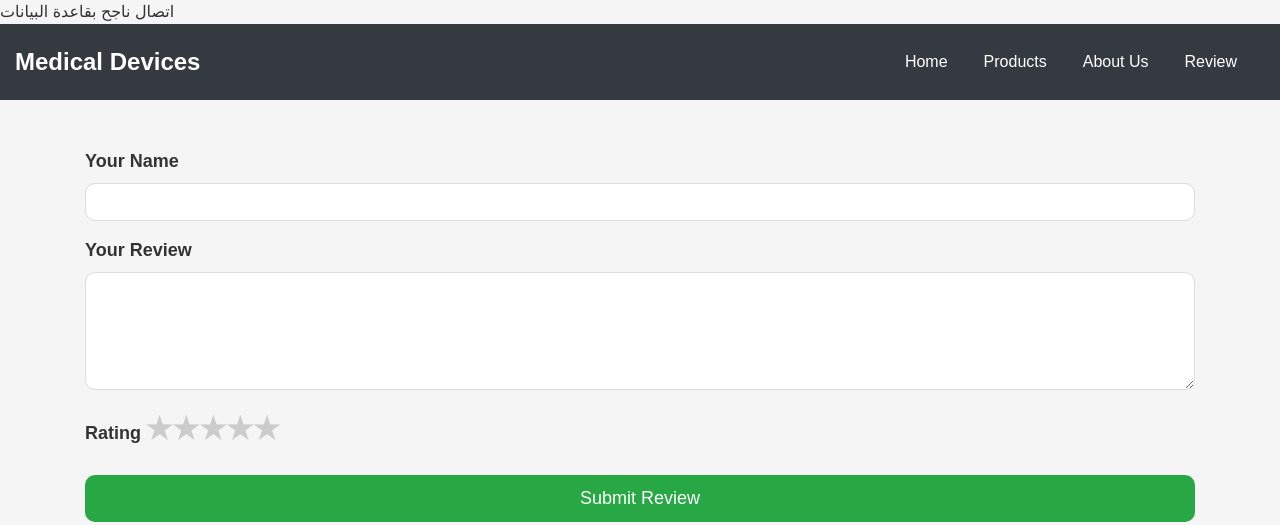
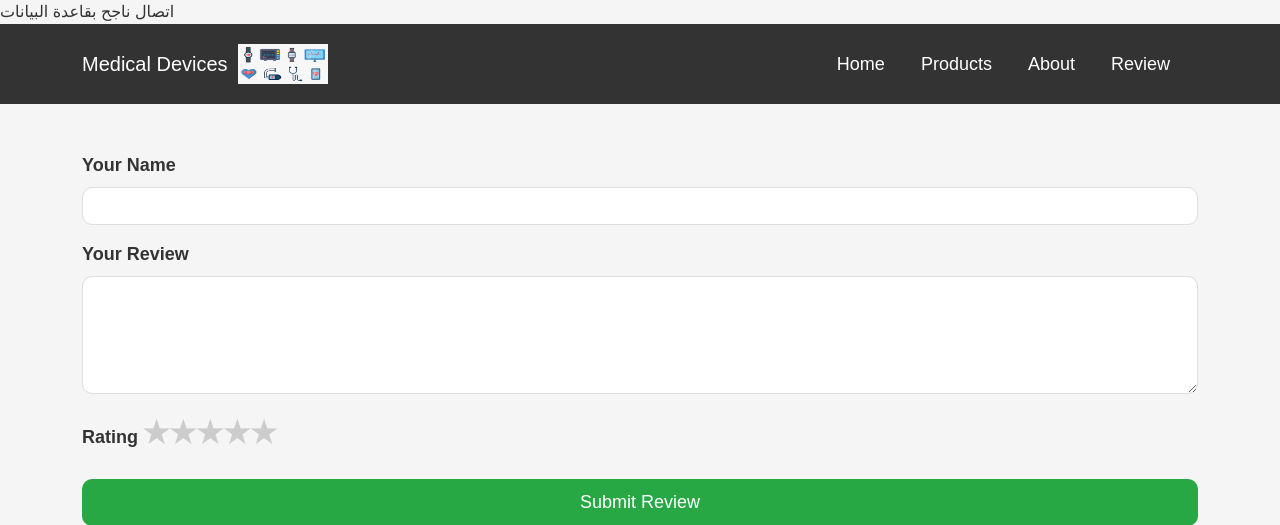
Before and after one commit to Mohamad-my/rr54, a PHP site: page /Task/Review.php in a window 1280 px wide. Shown: the top 525 px of the page. Run offline with PHP 8.4, Linux system fonts and the light colour scheme; data that the repository does not hold is empty.

Commit message:
Add files via upload

```diff
--- a/Review.php
+++ b/Review.php
@@ -35,6 +35,10 @@ $result = $conn->query($sql);
     <link rel="website icon" type="png"  href="img/4660619.png">
     <!-- Bootstrap CSS -->
     <link href="https://maxcdn.bootstrapcdn.com/bootstrap/4.5.2/css/bootstrap.min.css" rel="stylesheet">
+    <link href="https://cdn.jsdelivr.net/npm/bootstrap@5.3.0-alpha1/dist/css/bootstrap.min.css" rel="stylesheet" integrity="sha384-GLhlTQ8iRABdZLl6O3oVMWSktQOp6b7In1Zl3/Jr59b6EGGoI1EMFlnCdhS3NB1I" crossorigin="anonymous">
+
+
+
     <style>
         body {
             background-color: #f5f5f5;
@@ -43,24 +47,31 @@ $result = $conn->query($sql);
         }
 
         .navbar {
-            background-color:  #343a40;
+    background-color: #333 !important; /* ضمان تطبيق اللون */
     padding: 15px;
 }
 
-        .navbar .navbar-brand {
-            font-size: 24px;
-            font-weight: bold;
-            color: #fff;
+.navbar-nav {
+    color:#fff;
+    font-size: 28px !important;
+    margin-left: auto;
+    margin-right: 0;
 }
 
-        .navbar .navbar-nav .nav-link {
-            color: #fff;
+
+.navbar-nav .nav-link {
+    color: #fff !important; /* ضمان تطبيق اللون الأبيض */
     margin-right: 20px;
+    font-size: 18px;
 }
 
-        .navbar .navbar-nav .nav-link:hover {
-            color: #f1f1f1;
+.navbar-nav .nav-link:hover {
+    color: gray !important; /* تغيير اللون عند التمرير */
 }
+
+
+
+
 
         .form-group label {
             font-size: 18px;
@@ -154,25 +165,38 @@ $result = $conn->query($sql);
     <script src="https://cdn.jsdelivr.net/npm/bootstrap@5.3.3/dist/js/bootstrap.bundle.min.js"></script>
 
     <!-- Navbar -->
-    <nav class="navbar navbar-expand-lg">
-        <a class="navbar-brand" href="#">Medical Devices</a>
-        <div class="collapse navbar-collapse">
-            <ul class="navbar-nav ml-auto">
+    <nav class="navbar navbar-expand-lg navbar-dark" style="background-color: rgb(43, 42, 42);">
+    <div class="container">
+        <a class="navbar-brand" href="#" style="display: flex; align-items: center;">
+            <span>Medical Devices</span>
+            <img src="img/34.png" alt="Logo" width="90" height="40" style="margin-left: 10px;">
+        </a>
+        <button class="navbar-toggler" type="button" data-bs-toggle="collapse" data-bs-target="#navbarNav" aria-controls="navbarNav" aria-expanded="false" aria-label="Toggle navigation">
+            <span class="navbar-toggler-icon"></span>
+        </button>
+        <div class="collapse navbar-collapse" id="navbarNav">
+            <ul class="navbar-nav ms-auto"> <!-- ms-auto لنقل القائمة إلى اليمين -->
                 <li class="nav-item">
-                    <a class="nav-link" href="http://localhost/Task/index.html">Home</a>
+                    <a class="nav-link" href="index.html">Home</a>
                 </li>
                 <li class="nav-item">
-                    <a class="nav-link" href="http://localhost/Task/index.php">Products</a>
+                    <a class="nav-link" href="index.php">Products</a>
                 </li>
                 <li class="nav-item">
-                    <a class="nav-link" href="http://localhost/Task/About_us.html">About Us</a>
+                    <a class="nav-link" href="About_us.html">About</a>
                 </li>
                 <li class="nav-item">
-                    <a class="nav-link" href="#">Review</a>
+                    <a class="nav-link" href="Review.php">Review</a>
                 </li>
             </ul>
         </div>
+    </div>
 </nav>
+
+
+
+
+
 
     <!-- Review Form -->
     <div class="container mt-5">
```
Also changed, not shown: About_us.html (+21 -16 lines), file/header.php (+39 -11 lines), index.html (+10 -8 lines). Lines whose indentation alone changed are shown as unchanged.
